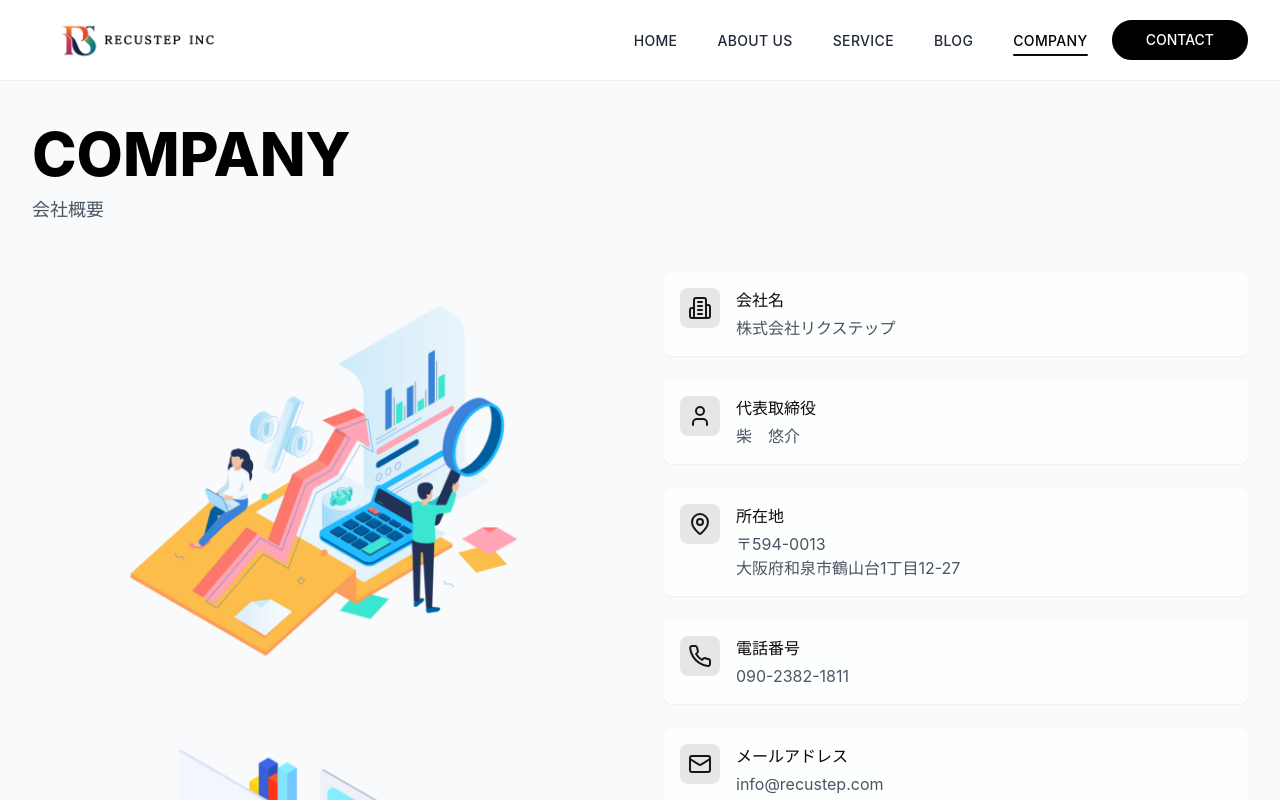
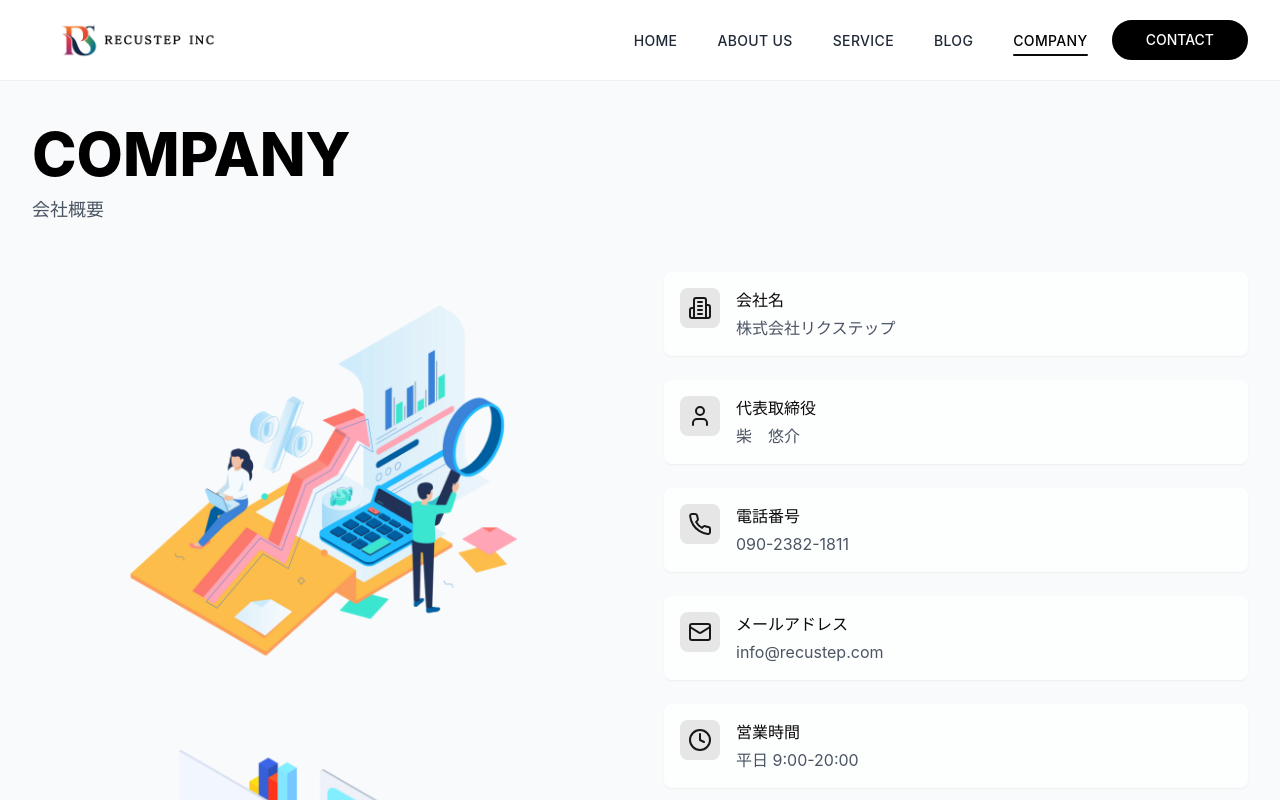
Before and after one commit to Shibayu-11/recustep-hp, a Next.js app: page /company in a window 1280 px wide. Shown: the top 800 px of the page. Built offline with nearby package versions, Linux system fonts and the light colour scheme.

Commit message:
Update company office info and sitemap

```diff
--- a/app/columns/page.client.tsx
+++ b/app/columns/page.client.tsx
@@ -112,7 +112,7 @@ export default function columnsPage() {
         <div className="absolute inset-0 bg-gray-50" />
         <div className="container relative z-10 mx-auto px-4 sm:px-6 lg:px-8 pt-10 md:pt-12 lg:pt-14 pb-20">
           <header className="mt-1 md:mt-2 mb-8">
-            <h1 className="text-left text-4xl sm:text-5xl font-extrabold tracking-tight">COLUMN</h1>
+            <h1 className="text-left text-4xl sm:text-5xl font-extrabold tracking-tight">BLOG</h1>
 
           </header>
 
@@ -172,11 +172,10 @@ export default function columnsPage() {
 <div className="space-y-6">
 {[
 { icon: <Building2 className="h-6 w-6 text-primary" />, title: "会社名", content: "株式会社リクステップ" },
-{ icon: <MapPin className="h-6 w-6 text-primary" />, title: "所在地", content: "〒594-0013\n大阪府和泉市鶴山台1丁目12-27" },
+{ icon: <MapPin className="h-6 w-6 text-primary" />, title: "オフィス", content: "〒590-0957\n大阪府堺市堺区中之町西２-1-22　パルテ堺501号" },
 { icon: <Phone className="h-6 w-6 text-primary" />, title: "電話番号", content: "090-2382-1811" },
 { icon: <Mail className="h-6 w-6 text-primary" />, title: "メールアドレス", content: "info@recustep.com" },
-{ icon: <Clock className="h-6 w-6 text-primary" />, title: "営業時間", content: "平日 9:00-18:00" },
-{ icon: <Building2 className="h-6 w-6 text-primary" />, title: "オフィス", content: "〒530-0001\n大阪府大阪市北区梅田1-1-3 大阪駅前第3ビル29階1-1-1号室" },
+{ icon: <Clock className="h-6 w-6 text-primary" />, title: "営業時間", content: "平日 9:00-20:00" },
 ].map((item, i) => (
 <motion.div
 key={i}
--- a/app/company/page.tsx
+++ b/app/company/page.tsx
@@ -65,11 +65,10 @@ export default function CompanyPage() {
             {[
               { icon: <Building2 className="h-6 w-6 text-primary" />, title: "会社名", content: "株式会社リクステップ" },
               { icon: <User className="h-6 w-6 text-primary" />, title: "代表取締役", content: "柴　悠介" },
-              { icon: <MapPin className="h-6 w-6 text-primary" />, title: "所在地", content: "〒594-0013\n大阪府和泉市鶴山台1丁目12-27" },
               { icon: <Phone className="h-6 w-6 text-primary" />, title: "電話番号", content: "090-2382-1811" },
               { icon: <Mail className="h-6 w-6 text-primary" />, title: "メールアドレス", content: "info@recustep.com" },
-              { icon: <Clock className="h-6 w-6 text-primary" />, title: "営業時間", content: "平日 9:00-18:00" },
-              { icon: <Building2 className="h-6 w-6 text-primary" />, title: "オフィス", content: "〒530-0001\n大阪府大阪市北区梅田1-1-3 大阪駅前第3ビル29階1-1-1号室" },
+              { icon: <Clock className="h-6 w-6 text-primary" />, title: "営業時間", content: "平日 9:00-20:00" },
+              { icon: <Building2 className="h-6 w-6 text-primary" />, title: "オフィス", content: "堺オフィス\n〒590-0957 大阪府堺市堺区中之町西2-1-22　パルテ堺501号" },
             ].map((item, i) => (
               <motion.div
                 key={i}
--- a/app/services/recuste/page.client.tsx
+++ b/app/services/recuste/page.client.tsx
@@ -275,7 +275,7 @@ export default function RecustePage() {
         <div className="max-w-3xl mx-auto text-center">
           <div ref={ctaRef}>
             <div className="inline-flex items-center px-6 py-3 bg-gradient-to-r from-blue-100 to-indigo-100 text-blue-800 rounded-full text-lg font-medium mb-8">
-              2025年春リリース予定
+              2026年2月下旬リリース予定
             </div>
 
             <h2 className="text-3xl sm:text-4xl font-bold text-gray-900 mb-4">
--- a/app/sitemap.ts
+++ b/app/sitemap.ts
@@ -46,6 +46,7 @@ export default function sitemap(): MetadataRoute.Sitemap {
     buildEntry("/services/app-development", 0.9, "weekly"),
     buildEntry("/services/artbloom", 0.7, "monthly"),
     buildEntry("/services/syokulab", 0.7, "monthly"),
+    buildEntry("/services/recuste", 0.7, "monthly"),
     buildEntry("/blog", 0.6, "weekly"),
     buildEntry("/columns", 0.6, "weekly"),
     ...columnPaths.map((path) => buildEntry(path, 0.6, "weekly")),
```
Also changed, not shown: 1 other file (tests, documents, lock files or other folders).
